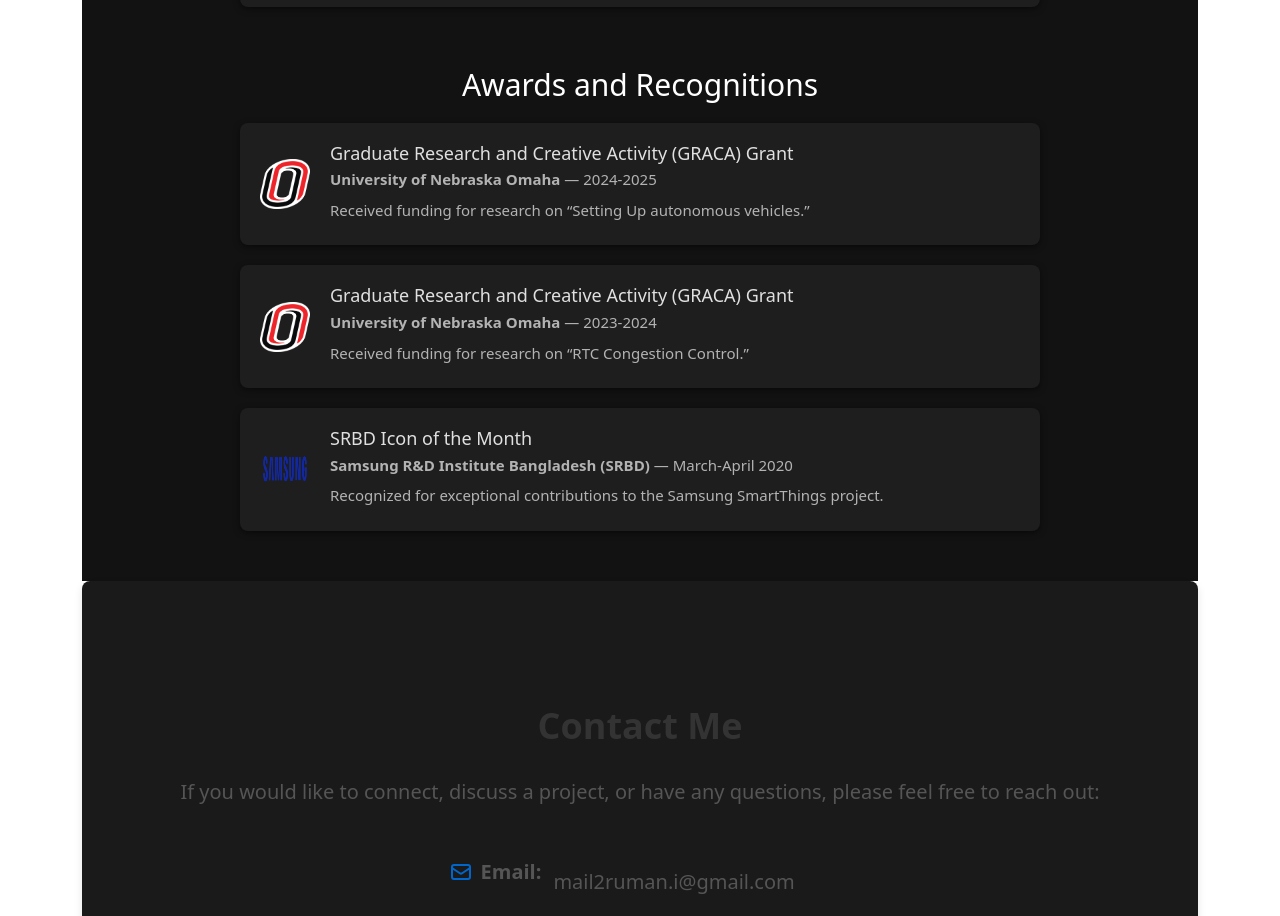
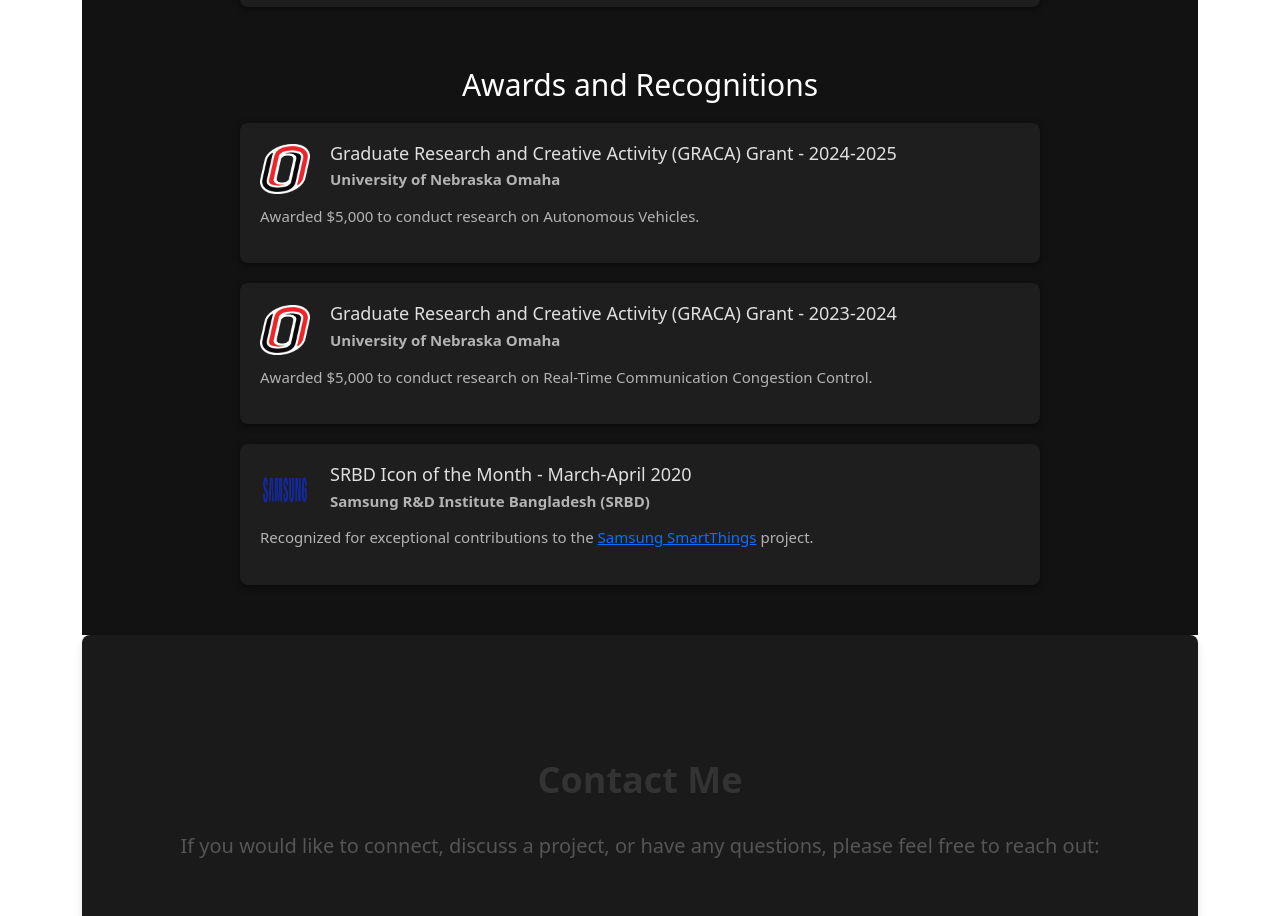
Before and after one commit to ruman23/portfolio, a React (Create React App) app: page / in a window 1280 px wide. Shown: the part 5220-6136 px from the top of the page. Built offline with nearby package versions, Linux system fonts and the light colour scheme.

Commit message:
fixed the awards logo and text

```diff
--- a/src/components/Portfolio.css
+++ b/src/components/Portfolio.css
@@ -68,8 +68,6 @@
 
 /* Award Item Styling */
 .award-item {
-  display: flex;
-  align-items: center; /* Align logo and text vertically centered */
   background-color: #1e1e1e;
   padding: 20px;
   border-radius: 8px;
@@ -79,6 +77,12 @@
   max-width: 800px;
 }
 
+.award-header {
+  display: flex;
+  align-items: center;
+  margin-bottom: 10px;
+}
+
 .award-logo {
   width: 50px;
   height: 50px;
@@ -86,30 +90,31 @@
   flex-shrink: 0;
 }
 
-.award-details {
-  display: flex;
-  flex-direction: column;
-  align-items: flex-start; /* Left-aligns the text */
-  text-align: left; /* Ensures text within is left-aligned */
+.award-info {
+  text-align: left;
 }
 
-.award-details h3 {
+.award-info h3 {
   font-size: 18px;
   color: #e0e0e0;
   margin: 0;
 }
 
-.award-details p {
+.award-info p {
   font-size: 15px;
   color: #b3b3b3;
   margin: 4px 0;
 }
 
-
+.award-description {
+  font-size: 15px;
+  color: #b3b3b3;
+  text-align: left;
+}
 
 /* Responsive adjustments */
 @media (max-width: 768px) {
-  .award-item {
+  .award-header {
     flex-direction: column;
     align-items: center;
   }
--- a/src/components/Portfolio.js
+++ b/src/components/Portfolio.js
@@ -56,21 +56,25 @@ function Portfolio() {
       title: "Graduate Research and Creative Activity (GRACA) Grant",
       institution: "University of Nebraska Omaha",
       year: "2024-2025",
-      description: "Received funding for research on “Setting Up autonomous vehicles.”"
+      description: "Awarded $5,000 to conduct research on Autonomous Vehicles."
     },
     {
       logo: unoLogo,
       title: "Graduate Research and Creative Activity (GRACA) Grant",
       institution: "University of Nebraska Omaha",
       year: "2023-2024",
-      description: "Received funding for research on “RTC Congestion Control.”"
+      description: "Awarded $5,000 to conduct research on Real-Time Communication Congestion Control."
     },
     {
       logo: samsungLogo,
       title: "SRBD Icon of the Month",
       institution: "Samsung R&D Institute Bangladesh (SRBD)",
       year: "March-April 2020",
-      description: "Recognized for exceptional contributions to the Samsung SmartThings project."
+      description: (
+        <>
+          Recognized for exceptional contributions to the <a href="https://www.samsung.com/us/smartthings/?srsltid=AfmBOoo_LJMAfh_jgnHrX9WwHiWjiG3U6df0CeXtH_rxP32LbZPPhjaC" target="_blank" rel="noopener noreferrer">Samsung SmartThings</a> project.
+        </>
+      )
     }
   ];
 
@@ -95,12 +99,14 @@ function Portfolio() {
       <div className="awards">
         {awards.map((award, index) => (
           <div key={index} className="award-item">
-            <img src={award.logo} alt={`${award.institution} logo`} className="award-logo" />
-            <div className="award-details">
-              <h3>{award.title}</h3>
-              <p><strong>{award.institution}</strong> — {award.year}</p>
-              <p>{award.description}</p>
+            <div className="award-header">
+              <img src={award.logo} alt={`${award.institution} logo`} className="award-logo" />
+              <div className="award-info">
+                <h3>{award.title} - {award.year}</h3>
+                <p><strong>{award.institution}</strong></p>
+              </div>
             </div>
+            <p className="award-description">{award.description}</p>
           </div>
         ))}
       </div>
```
